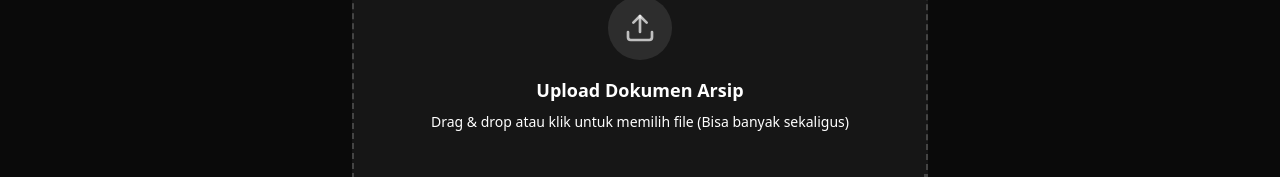
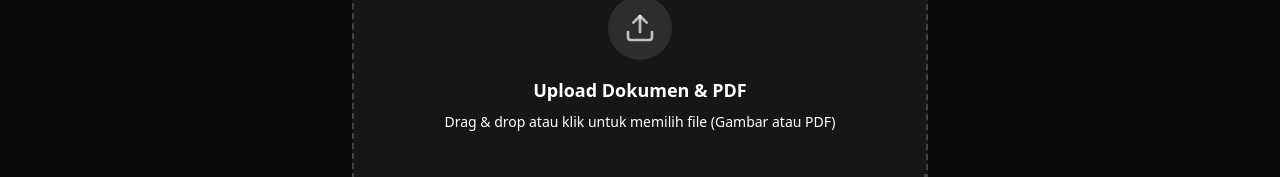
Before and after one commit to Fathir884/smart-archival-ocr, a Next.js app: page /test-ocr in a window 1280 px wide. Shown: the part 317-494 px from the top of the page. Built offline with nearby package versions, Linux system fonts and the light colour scheme.

Commit message:
feat: add support for PDF in OCR and file upload

```diff
--- a/src/app/api/gemini-ocr/route.ts
+++ b/src/app/api/gemini-ocr/route.ts
@@ -19,17 +19,17 @@ export async function POST(request: Request) {
         const mimeType = file.type;
 
         // Prepare the prompt
-        const prompt = `You are an advanced OCR system specialized in extracting structured data from images, including tables, lists, and multiple documents.
+        const prompt = `You are an advanced OCR system specialized in extracting structured data from files, including images and PDF documents.
 
-**TASK**: Extract data from the image into a JSON Array.
+**TASK**: Extract data from the file into a JSON Array.
 The target structure for EACH item in the array is based on these headers:
 ${headers.map((h: string, i: number) => `${i + 1}. ${h}`).join('\n')}
 
 **INSTRUCTIONS**:
-1. **Analyze the Image Structure**:
-   - If the image contains a **Table**, extract each row as a separate item.
-   - If the image contains **Multiple Documents** (e.g. 6 certificates arranged in a grid), extract each document as a separate item.
-   - If the image contains a **Single Document**, extract it as a single item in the array.
+1. **Analyze the File Structure**:
+   - If the file is a **Table**, extract each row as a separate item.
+   - If the file contains **Multiple Documents** (e.g. multiple certificates pages or grid), extract each document as a separate item.
+   - If the file contains a **Single Document**, extract it as a single item in the array.
 
 2. **Map Data to Headers**:
    - intelligently map the text found in the image to the most appropriate header.
--- a/src/components/file-upload.tsx
+++ b/src/components/file-upload.tsx
@@ -36,7 +36,8 @@ export function FileUpload({ onFileSelect, disabled = false }: FileUploadProps)
     const { getRootProps, getInputProps, isDragActive } = useDropzone({
         onDrop,
         accept: {
-            'image/*': ['.png', '.jpg', '.jpeg', '.webp']
+            'image/*': ['.png', '.jpg', '.jpeg', '.webp'],
+            'application/pdf': ['.pdf']
         },
         maxFiles: 10,
         multiple: true,
@@ -70,10 +71,10 @@ export function FileUpload({ onFileSelect, disabled = false }: FileUploadProps)
 
                         <div className="text-center space-y-2">
                             <h3 className="text-lg font-semibold text-white group-hover:text-accent transition-colors">
-                                {isDragActive ? "Lepaskan file di sini" : "Upload Dokumen Arsip"}
+                                {isDragActive ? "Lepaskan file di sini" : "Upload Dokumen & PDF"}
                             </h3>
                             <p className="text-sm text-muted-foreground px-4">
-                                Drag & drop atau klik untuk memilih file (Bisa banyak sekaligus)
+                                Drag & drop atau klik untuk memilih file (Gambar atau PDF)
                             </p>
                         </div>
 
```
